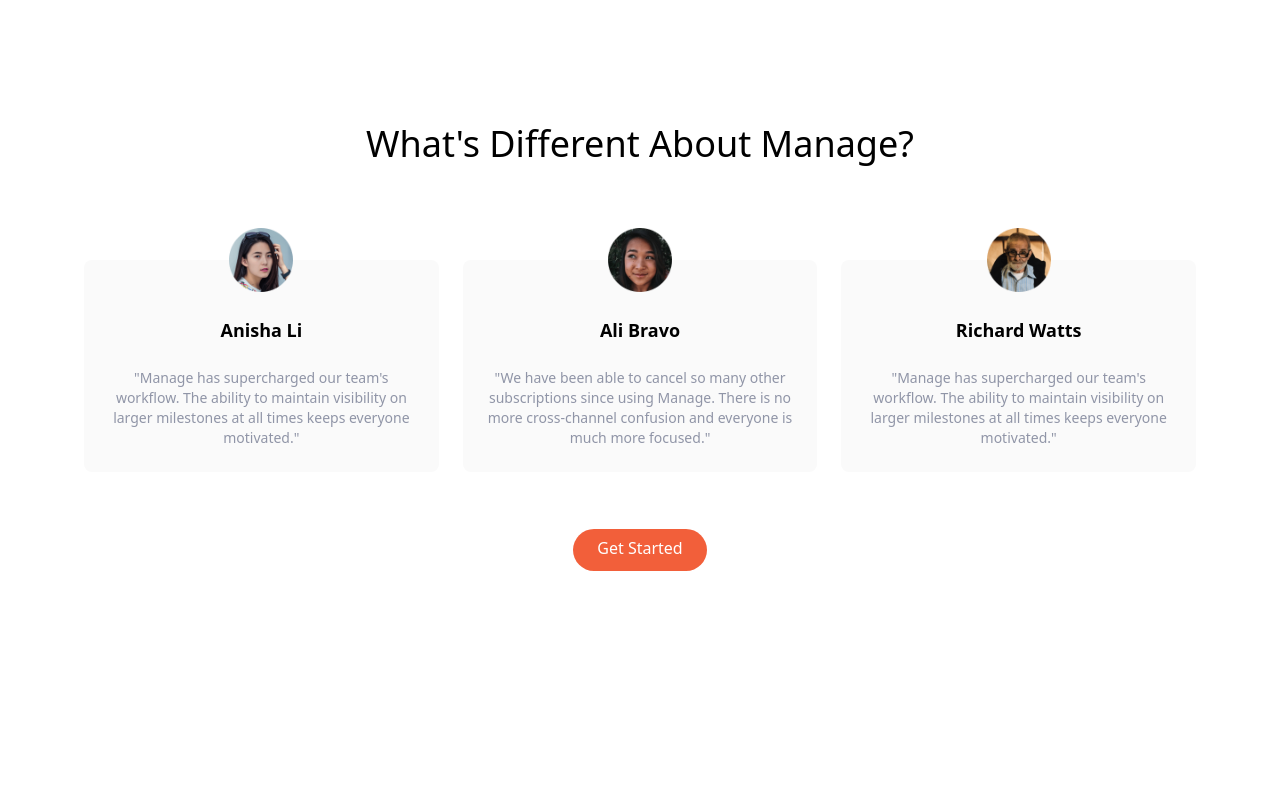
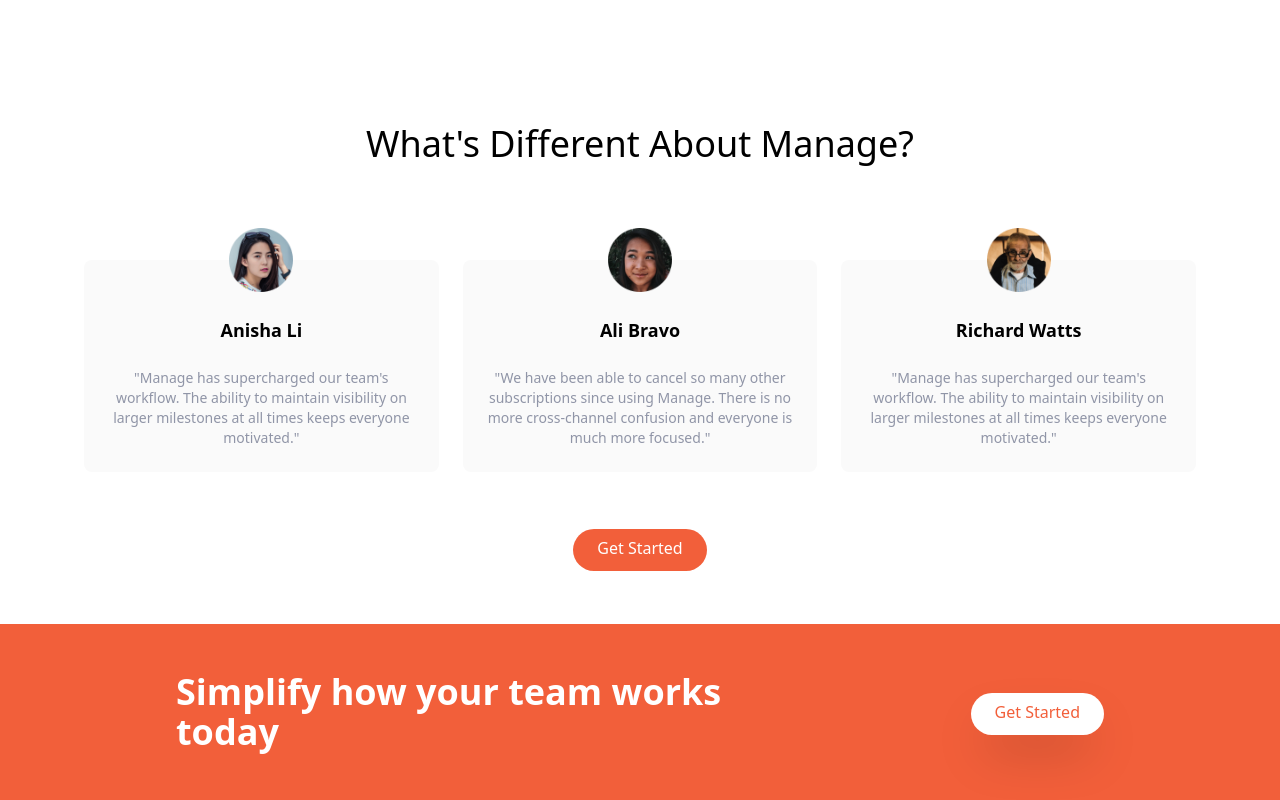
Before and after one commit to Dbest2018/landingpage-tailwind, a website: page index.html in a window 1280 px wide. Shown: the part 1144-1944 px from the top of the page. Before the commit the page ends 1768 px from the top, so only its background shows below. Drawn offline with Linux system fonts and the light colour scheme.

Commit message:
[feat] Add call-to-action section

```diff
--- a/index.html
+++ b/index.html
@@ -244,5 +244,28 @@
         </div>
       </div>
     </section>
+
+    <!-- CTA Section  -->
+    <section id="cta" class="bg-brightRed">
+      <!-- Flex Container  -->
+      <div
+        class="container flex flex-col items-center justify-between px-6 py-24 mx-auto space-y-12 md:py-12 md:flex-row md:space-y-0"
+      >
+        <!-- Heading  -->
+        <h2
+          class="text-5xl font-bold leading-tight text-center text-white md:text-4xl md:max-w-xl md:text-left"
+        >
+          Simplify how your team works today
+        </h2>
+        <!-- Button  -->
+        <div>
+          <a
+            href="#"
+            class="p-3 px-6 pt-2 text-brightRed bg-white rounded-full shadow-2xl baseline hover:bg-gray-700"
+            >Get Started</a
+          >
+        </div>
+      </div>
+    </section>
   </body>
 </html>
```
Also changed, not shown: css/main.css.
